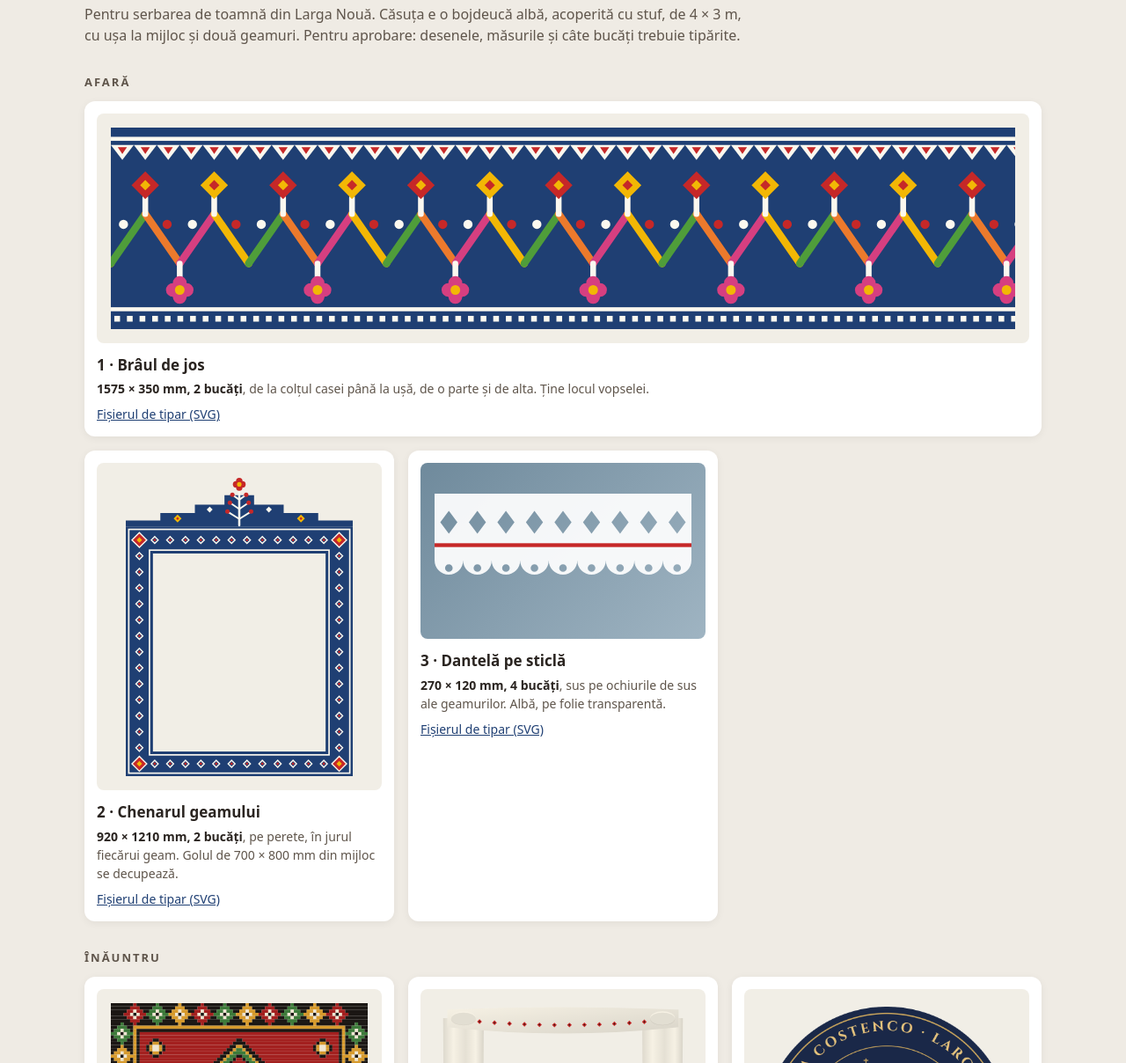
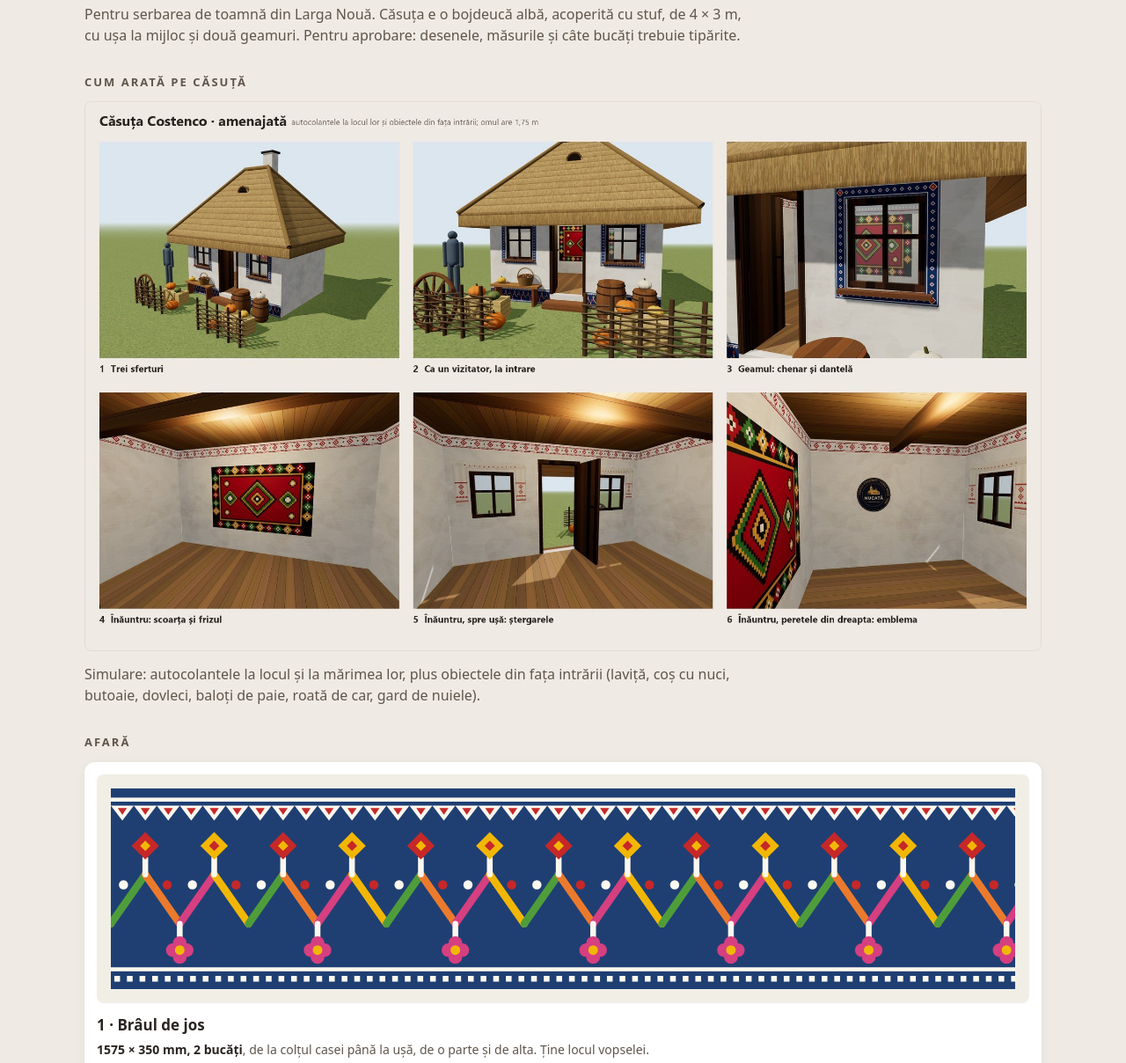
Before and after one commit to VladimirMalii/nucata-autocolante, a plain HTML site: page index.html in a window 1280 px wide. Shown: the part 73-1281 px from the top of the page at 88% size. Drawn offline with Linux system fonts and the light colour scheme.

Commit message:
Chenarul geamului fără creastă; căsuța amenajată în pagină
Creasta de deasupra chenarului stătea sub streașina de stuf și nu se
vedea, așa că a ieșit (920 × 1010 mm acum). Pagina arată și simularea
căsuței cu autocolantele puse și obiectele din fața intrării.

Co-Authored-By: Claude Opus 5.5 <noreply@anthropic.com>

```diff
--- a/index.html
+++ b/index.html
@@ -33,6 +33,12 @@
   <h1>Autocolantele căsuței · Nucată · familia Costenco</h1>
   <p class="intro">Pentru serbarea de toamnă din Larga Nouă. Căsuța e o bojdeucă albă, acoperită cu stuf, de 4 × 3 m, cu ușa la mijloc și două geamuri. Pentru aprobare: desenele, măsurile și câte bucăți trebuie tipărite.</p>
 
+  <div class="plansa">
+    <h2>Cum arată pe căsuță</h2>
+    <img src="casuta-amenajata.jpg" alt="Căsuța simulată, cu autocolantele puse și cu butoaie, dovleci, baloți de paie și gard de nuiele în față">
+    <p class="intro">Simulare: autocolantele la locul și la mărimea lor, plus obiectele din fața intrării (laviță, coș cu nuci, butoaie, dovleci, baloți de paie, roată de car, gard de nuiele).</p>
+  </div>
+
   <h2>Afară</h2>
   <div class="grila">
     <div class="card lat">
@@ -42,10 +48,10 @@
       <a href="tipar/brau-1575x350.svg" download>Fișierul de tipar (SVG)</a>
     </div>
     <div class="card">
-      <div class="fond"><img src="tipar/chenar-geam-920x1210.svg" alt="Chenarul albastru din jurul geamului, cu pomul vieții deasupra"></div>
+      <div class="fond"><img src="tipar/chenar-geam-920x1010.svg" alt="Chenarul albastru din jurul geamului, cu romburi albe"></div>
       <h3>2 · Chenarul geamului</h3>
-      <p><b>920 × 1210 mm, 2 bucăți</b>, pe perete, în jurul fiecărui geam. Golul de 700 × 800 mm din mijloc se decupează.</p>
-      <a href="tipar/chenar-geam-920x1210.svg" download>Fișierul de tipar (SVG)</a>
+      <p><b>920 × 1010 mm, 2 bucăți</b>, pe perete, în jurul fiecărui geam. Golul de 700 × 800 mm din mijloc se decupează.</p>
+      <a href="tipar/chenar-geam-920x1010.svg" download>Fișierul de tipar (SVG)</a>
     </div>
     <div class="card">
       <div class="fond sticla"><img src="tipar/dantela-geam-270x120.svg" alt="Dantelă albă pentru sticla geamului"></div>
```
Also changed, not shown: casuta-amenajata.jpg (added), plansa-autocolante.jpg, tipar/chenar-geam-920x1010.svg (added), tipar/chenar-geam-920x1210.svg (deleted).
